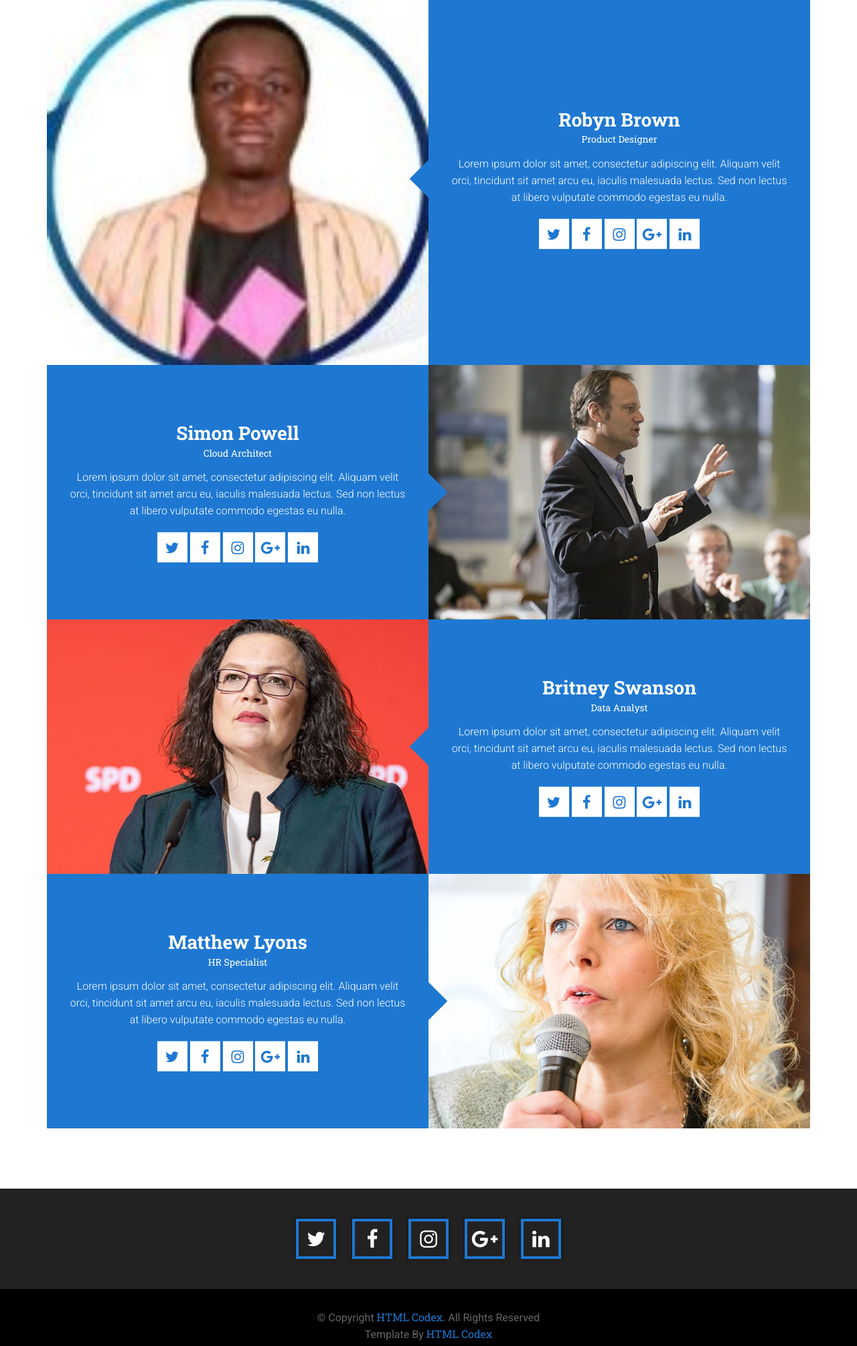
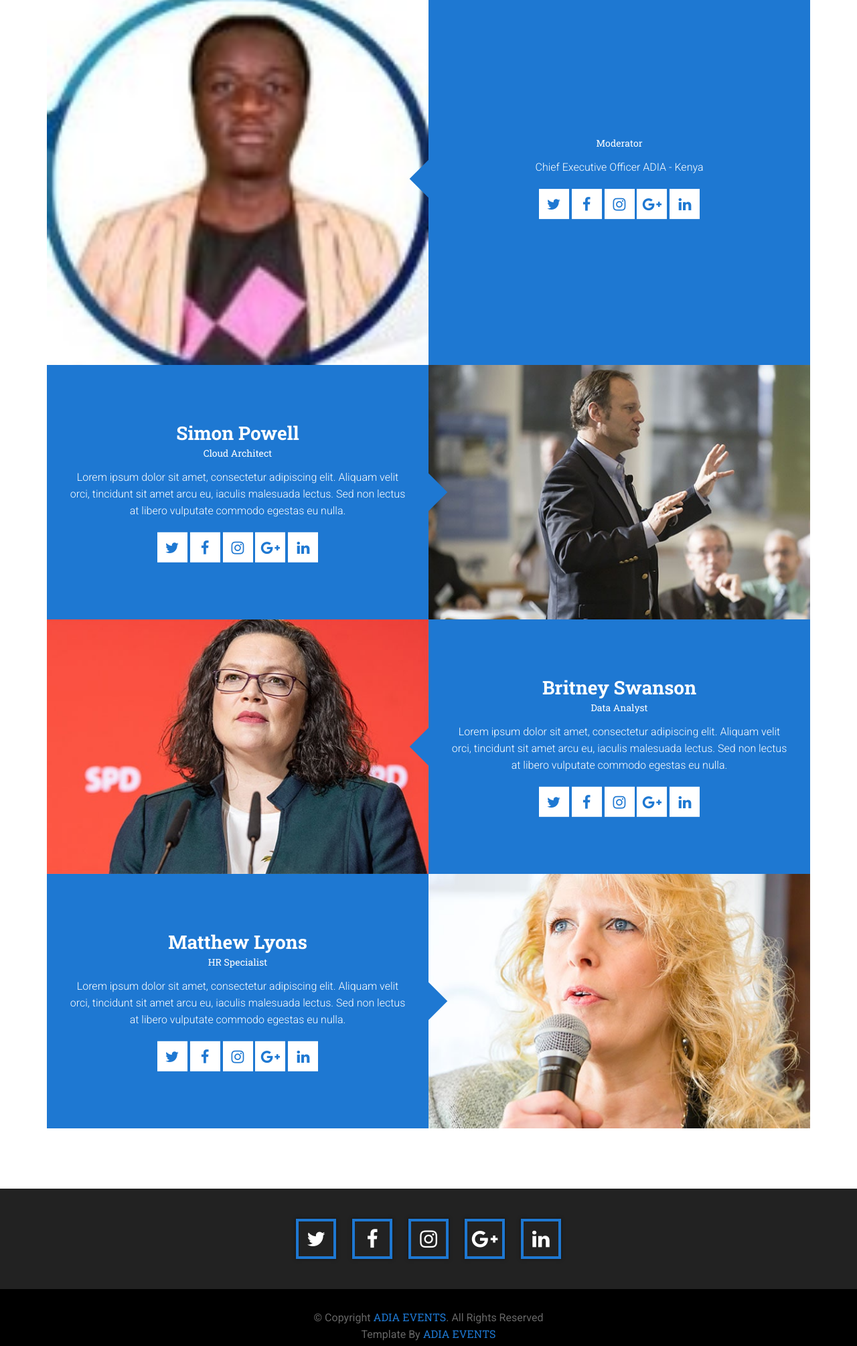
Before and after one commit to LeviNjoroge/Tech-Conference, a plain HTML site: page speaker.html in a window 1280 px wide. Shown: the part 490-2500 px from the top of the page at 67% size. Drawn offline with nearby package versions, Linux system fonts and the light colour scheme; a script that the page names is missing.

Commit message:
first commit

```diff
--- a/speaker.html
+++ b/speaker.html
@@ -94,11 +94,11 @@
                     </div>
                     <div class="col-md-6 content-cols content-cols-right">
                         <div class="content-col">
-                            <h3>Robyn Brown</h3>
-                            <h4>Product Designer</h4>
+                            <h4>Moderator</h4>
                             <p>
-                                Lorem ipsum dolor sit amet, consectetur adipiscing elit. Aliquam velit orci, tincidunt sit amet arcu eu, iaculis malesuada lectus. Sed non lectus at libero vulputate commodo egestas eu nulla.
+                                Chief Executive Officer ADIA - Kenya
                             </p>
+
                             <div class="social-links">
                                 <a href="#" class="twitter"><i class="fa fa-twitter"></i></a>
                                 <a href="#" class="facebook"><i class="fa fa-facebook"></i></a>
@@ -216,8 +216,8 @@
 
             <div class="container">
                 <div class="copyright">
-                    &copy; Copyright <a href="https://htmlcodex.com">HTML Codex</a>. All Rights Reserved<br>
-					Template By <a href="https://htmlcodex.com">HTML Codex</a>
+                    &copy; Copyright <a href="https://htmlcodex.com">ADIA EVENTS</a>. All Rights Reserved<br>
+					Template By <a href="https://htmlcodex.com">ADIA EVENTS</a>
                 </div>
             </div>
         </footer>
```
Also changed, not shown: about.html (+1 -1 lines), agenda.html (+1 -1 lines), index.html (+1 -1 lines), login.html (+2 -2 lines), ticket.html (+2 -2 lines), venue.html (+2 -2 lines).
